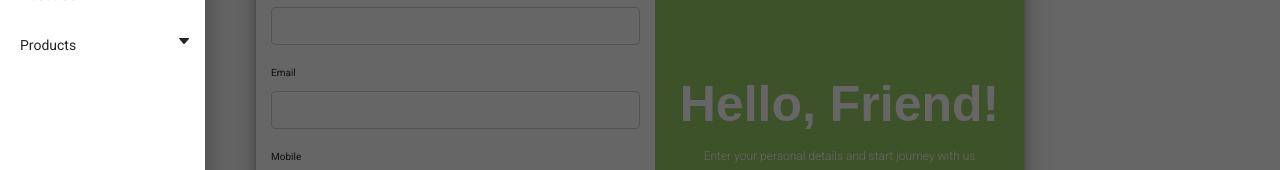
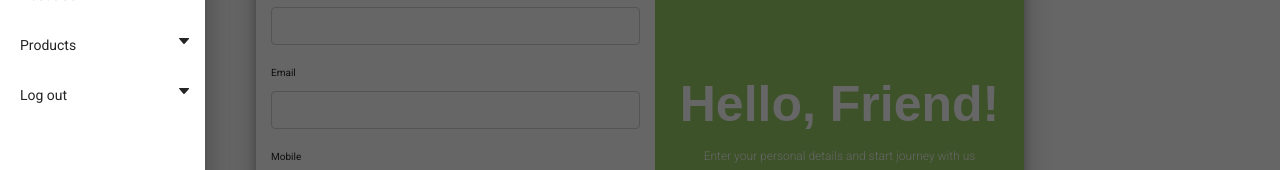
Before and after one commit to mazoyafashions/zoya-app, an Angular app: page /login in a window 1280 px wide. Both pictures are taken after a click on the button 40 px from the left and 26 px from the top of the page. Shown: the part 225-395 px from the top of the page. Built offline with nearby package versions, Linux system fonts and the light colour scheme; some icons are missing.

Commit message:
Login Updats

```diff
--- a/src/app/side-bar/side-bar.component.html
+++ b/src/app/side-bar/side-bar.component.html
@@ -58,6 +58,13 @@
                             </ul>
                         </li>
                     </ul>
+                    <ul class="mainmenu clearfix">
+                        <li>
+                            <button routerLink="login"><span>Log out</span>
+                                <img src="assets/images/profile_arrow.svg" width="10" alt="Menu">
+                            </button>
+                        </li>
+                    </ul>
                 </nav>
             </div>
         </mat-sidenav>
```
